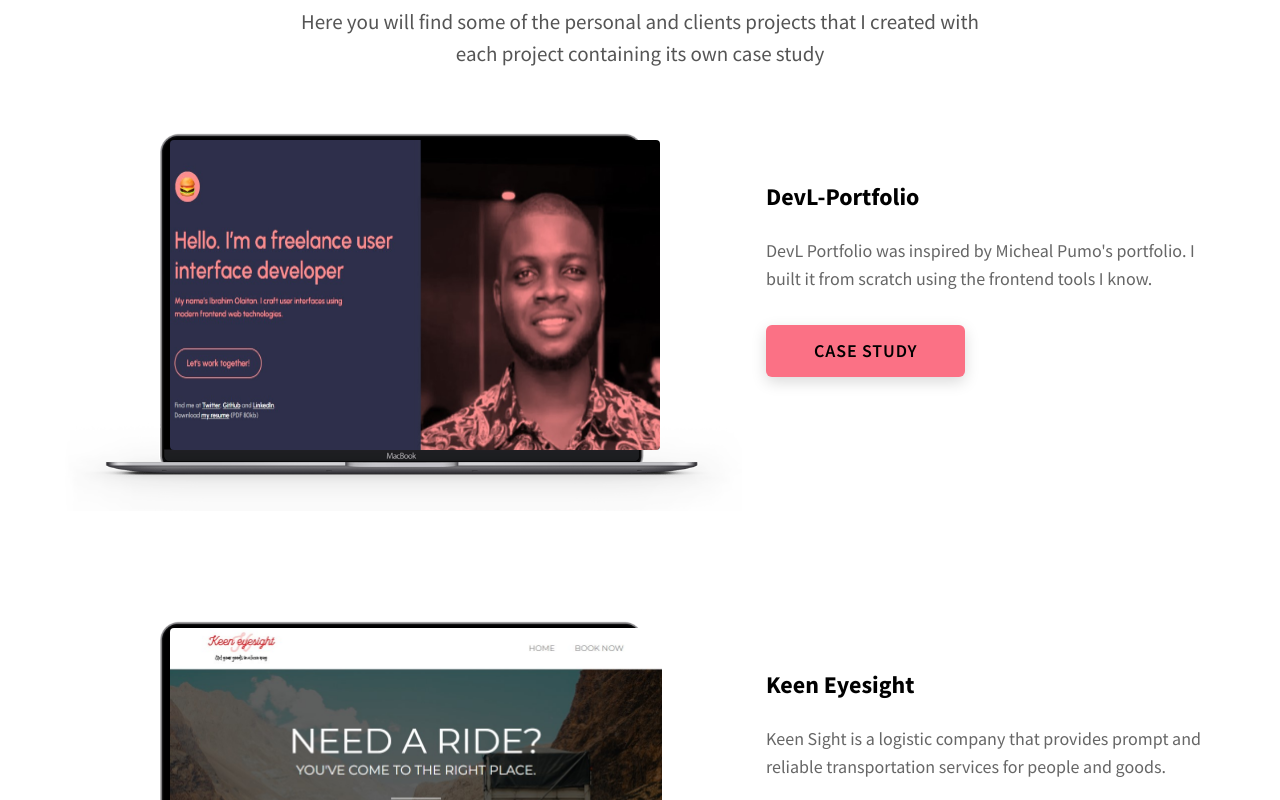
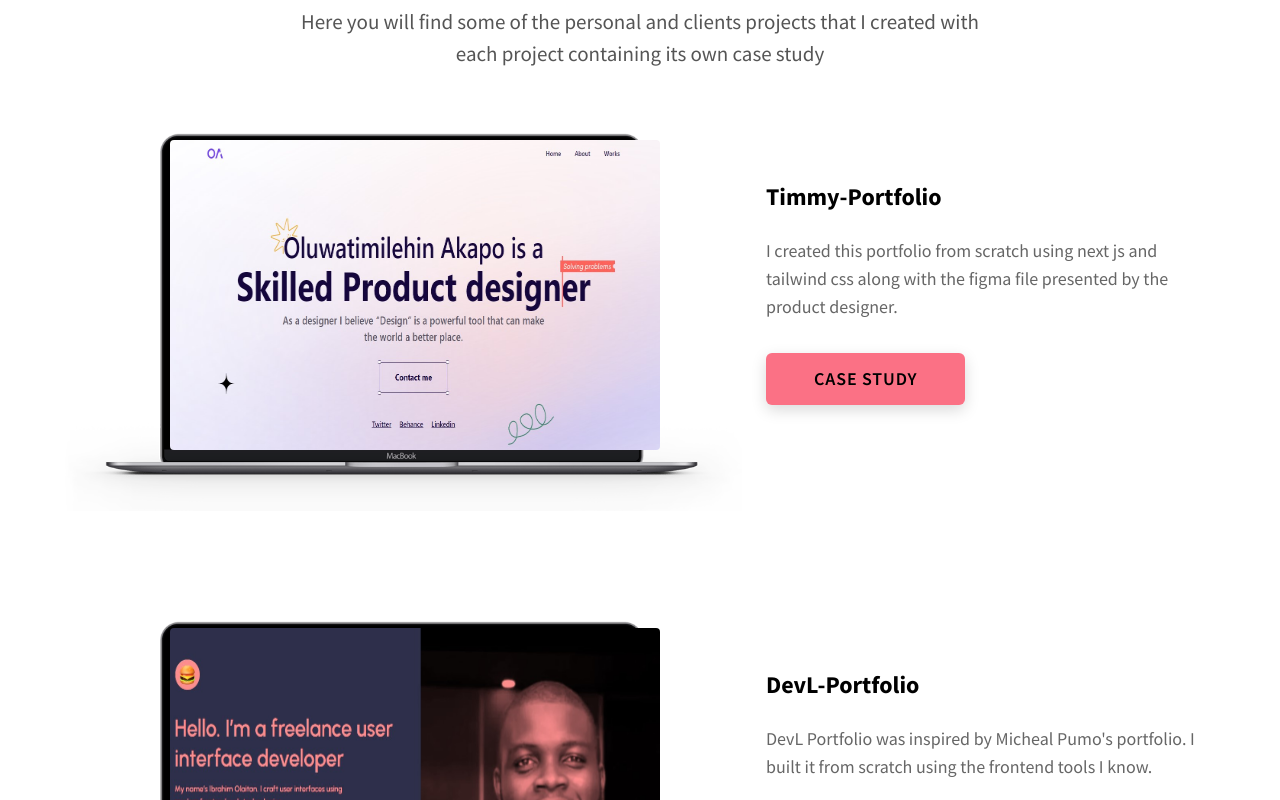
Before and after one commit to Azeezat87/Portfolio, a Next.js app: page / in a window 1280 px wide. Shown: the part 1840-2640 px from the top of the page. Built offline with nearby package versions, Linux system fonts and the light colour scheme.

Commit message:
new changes

```diff
--- a/components/project.js
+++ b/components/project.js
@@ -16,6 +16,39 @@ export default function Project() {
        </p>
      </div>
      <div className='mt-16'>
+       <div className='flex mb-[-200px] md:flex-col'>
+         <div className='mr-6 md:ml-6 md:w-[800px]md:h-[400px] md:-mb-14'>
+           <Image
+             priority
+             src='/images/laptop.png'
+             className='md:h-[100%] md:w-[100%] '
+             height={720}
+             width={720}
+             alt='project'
+           />
+           <Image
+             priority
+             src='/images/timmy.jpg'
+             className='relative top-[-54%] left-[15.7%] rounded h-[310px] w-[490px] md:bottom-[427px] md:left-[129px] md:h-[346px] md:w-[538px]'
+             height='0'
+             width='0'
+             sizes='100vw'
+             alt='project'
+           />
+         </div>
+         <div className='max-w-[450px] mt-12 md:-mt-56 md:max-w-[100%] md:flex md:flex-col md:items-center md:mx-10'>
+           <h3 className='font-bold text-2xl mb-6 md:text-[50px] md:mb-10'>
+             Timmy-Portfolio
+           </h3>
+           <p className='text-lg text-[#666] md:text-[32px] md:leading-[50px] md:text-center md:mb-5'>
+             I created this portfolio from scratch using next js and tailwind css along with the figma file presented by the product designer.
+           </p>
+           <button className='px-12 py-3 mt-8 text-lg font-semibold tracking-wider transition duration-300 ease-linear rounded-md shadow-[0_5px_15px_0_rgb(0_0_0_/_15%)] bg-rose-400 hover:-translate-y-1 uppercase md:mt-3 md:mb-[350px] md:text-3xl md:px-[70px] md:py-6 md:rounded-lg'>
+             case study
+           </button>
+         </div>
+       </div>
+
        <div className='flex mb-[-200px] md:flex-col'>
          <div className='mr-6 md:ml-6 md:w-[800px]md:h-[400px] md:-mb-14'>
            <Image
```
Also changed, not shown: public/images/timmy.jpg (added).
